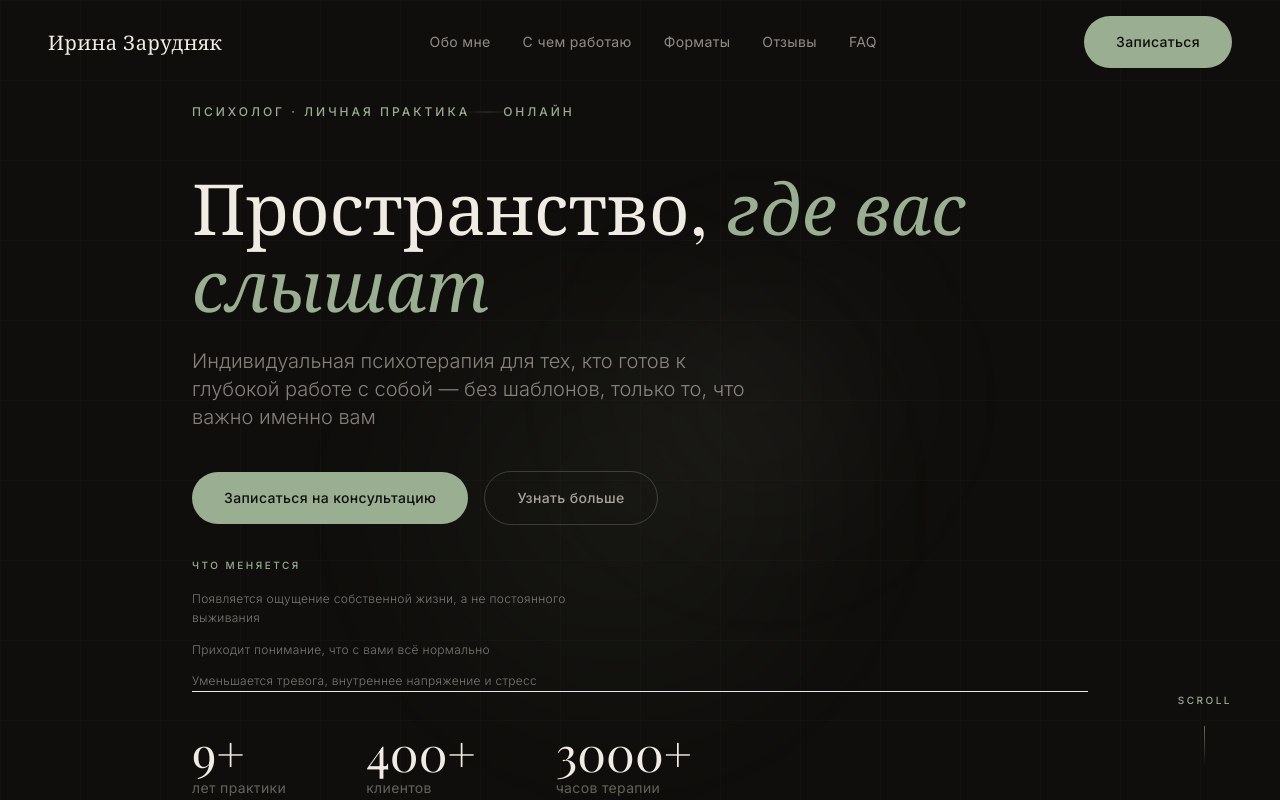
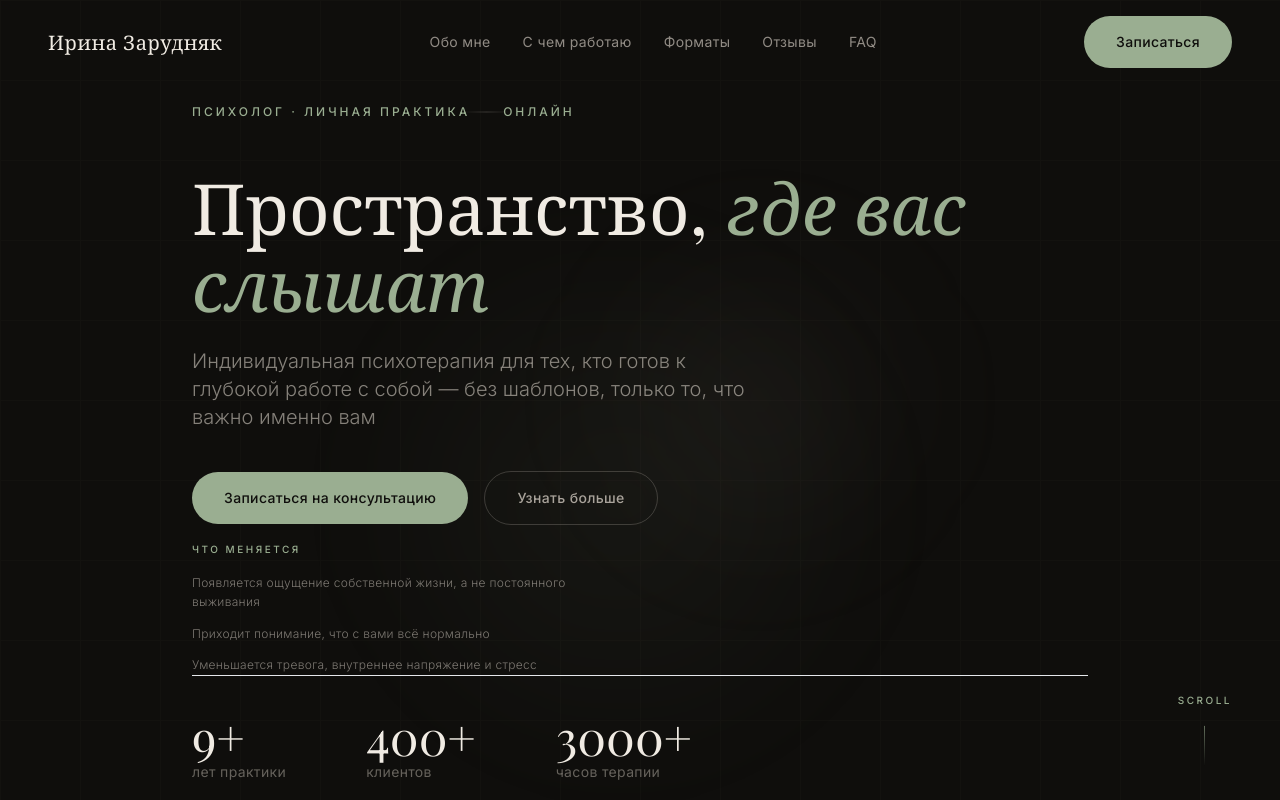
Before and after one commit to gazperious-ai/irina-psychology-site, a React (Vite) app: page / in a window 1280 px wide. Shown: the top 800 px of the page. Built offline with nearby package versions, Linux system fonts and the light colour scheme; a web font is replaced by a local one.

Commit message:
update site

```diff
--- a/src/components/Hero.jsx
+++ b/src/components/Hero.jsx
@@ -86,7 +86,7 @@ export default function Hero() {
         {/* Outcome list */}
         <motion.div
           {...fadeUp(0.7)}
-          className="mt-6 sm:mt-8 max-w-sm hidden sm:block"
+          className="mt-3 sm:mt-4 max-w-sm hidden sm:block"
         >
           <p className="label-text text-[10px] mb-4">Что меняется</p>
           <ul className="space-y-3">
```
Also changed, not shown: 1 other file (tests, documents, lock files or other folders).
